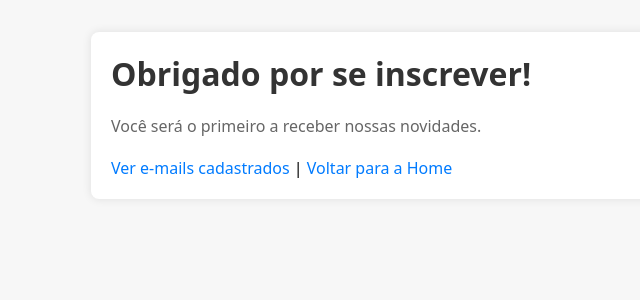
After one commit to gleissonbraga/curso_fullstack_javascript, a Node server app: page /success in a window 1280 px wide. The commit adds this page. Shown: the top 300 px of the page, without its empty margins (249-889 px from the left). Run offline with Node 20, Linux system fonts and the light colour scheme.

Commit message:
Entrando em MVC

```diff
--- /dev/null
+++ b/nodejs/desafio03_listaDeEmails/public/style.css
@@ -0,0 +1,84 @@
+* {
+    margin: 0;
+    padding: 0;
+    box-sizing: border-box;
+  }
+
+  body {
+    font-family: system-ui, -apple-system, BlinkMacSystemFont, 'Segoe UI', Roboto, Oxygen, Ubuntu, Cantarell, 'Open Sans', 'Helvetica Neue', sans-serif;
+    margin: 0;
+    padding: 0;
+    background-color: #f7f7f7;
+  }
+
+  .container {
+    max-width: 600px;
+    margin: 2rem auto;
+    padding: 1.25rem;
+    background-color: #fff;
+    border-radius: 8px;
+    box-shadow: 0 0 .625rem rgba(0, 0, 0, 0.1);
+  }
+
+  h1 {
+    color: #333;
+    margin-bottom: 1.25rem;
+  }
+
+  p {
+    color: #666;
+    margin-bottom: 1.25rem;
+  }
+
+  input {
+    padding: .5rem 1rem;
+  }
+
+  button {
+    padding: .5rem 1rem;
+    background-color: #007bff;
+    border: 2px solid #007bff;
+    border-radius: 4px;
+    color: #fff;
+    cursor: pointer;
+    transition: background-color 0.3s ease;
+  }
+
+  button:hover {
+    background-color: #0056b3;
+  }
+
+  ul {
+    list-style-type: none;
+    padding: 0;
+  }
+
+  li {
+    background-color: #f3f3f3;
+    padding: .625rem;
+    border-radius: 4px;
+    margin-bottom: .625rem;
+    display: flex;
+    justify-content: space-between;
+    align-items: center;
+  }
+
+  .btn-delete {
+    background-color: #f64348;
+    border: none;
+    padding: .25rem .5rem;
+  }
+
+  .btn-delete:hover {
+    background-color: #c53d41;
+  }
+
+  a {
+    color: #007bff;
+    text-decoration: none;
+    transition: color 0.3s ease;
+  }
+
+  a:hover {
+    color: #0056b3;
+  }
--- /dev/null
+++ b/nodejs/desafio03_listaDeEmails/src/views/success.ejs
@@ -0,0 +1,20 @@
+<!DOCTYPE html>
+<html lang="pt-br">
+
+<head>
+  <meta charset="UTF-8">
+  <meta name="viewport" content="width=device-width, initial-scale=1.0">
+  <title>Sucesso!</title>
+  <link rel="stylesheet" href="/style.css">
+</head>
+
+<body>
+  <div class="container">
+    <h1>Obrigado por se inscrever!</h1>
+    <p>Você será o primeiro a receber nossas novidades.</p>
+    <a href="/emails">Ver e-mails cadastrados</a> |
+    <a href="/">Voltar para a Home</a>
+  </div>
+</body>
+
+</html>
```
Also changed, not shown: nodejs/desafio03_listaDeEmails/src/server.js (+48 -12 lines), nodejs/desafio03_listaDeEmails/src/views/emails.ejs (added, +32 -0 lines), nodejs/desafio03_listaDeEmails/src/views/index.ejs (+17 -5 lines).
